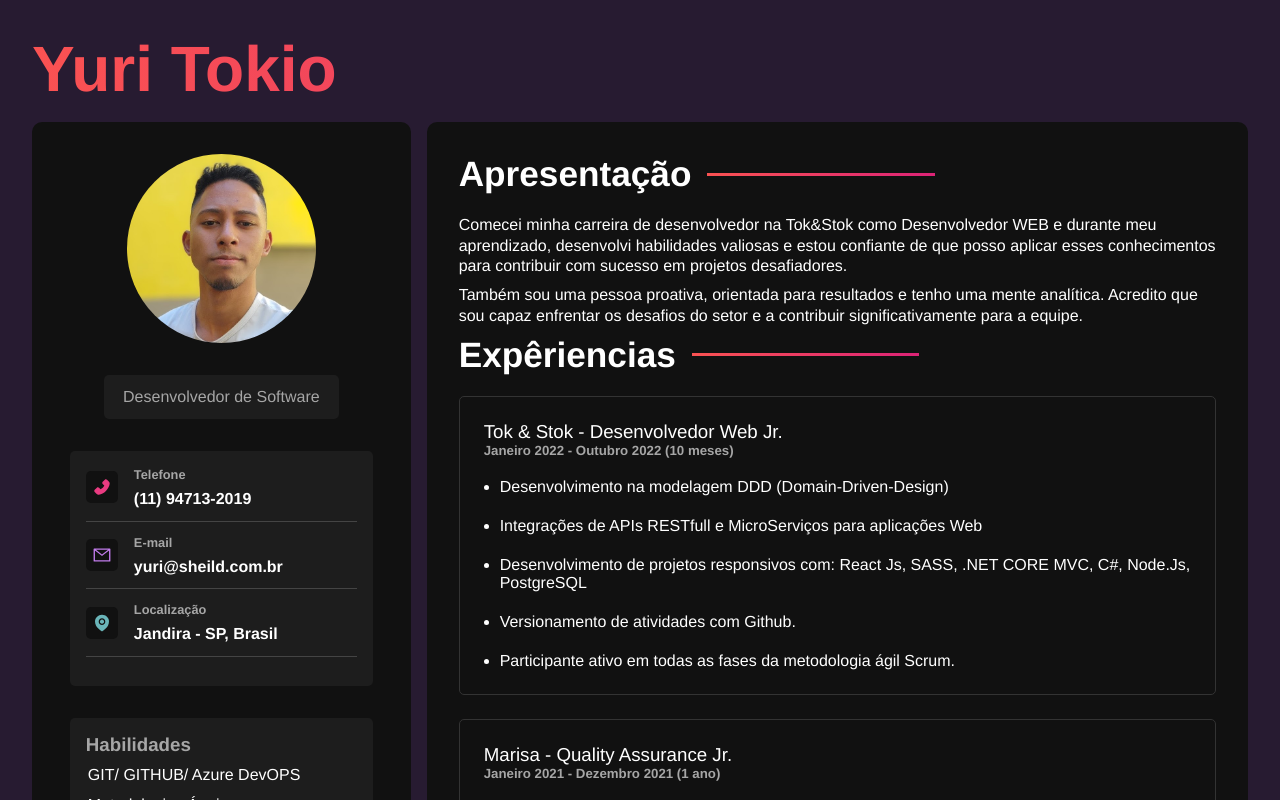
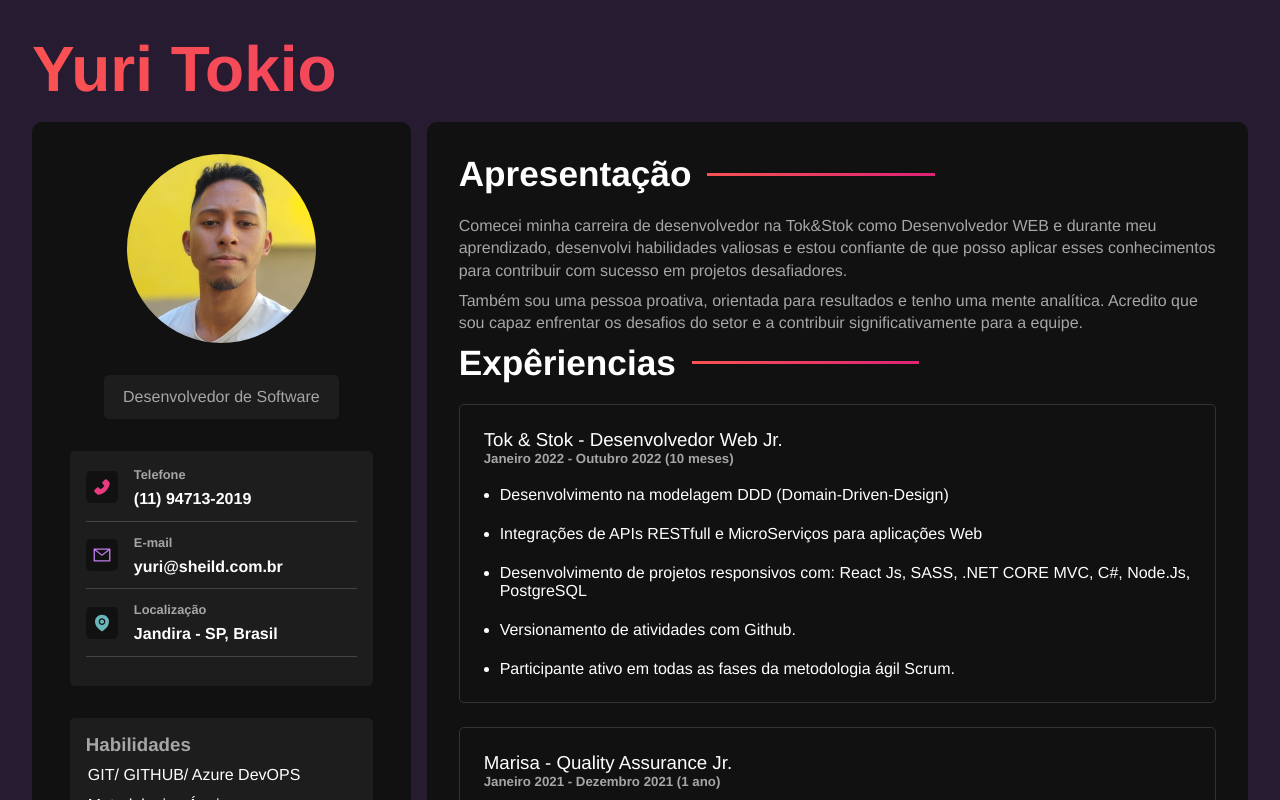
Before and after one commit to Yuri-Tokio/CV, a React (Vite) app: page / in a window 1280 px wide. Shown: the top 800 px of the page. Built offline with nearby package versions, Linux system fonts and the light colour scheme.

Commit message:
Update aboutcontainer.sass

```diff
--- a/src/styles/components/aboutcontainer.sass
+++ b/src/styles/components/aboutcontainer.sass
@@ -6,7 +6,7 @@
     .about
 
         p
-            color: variables.$text-color
+            color: variables.$text-color-secondary
             font-weight: 500
             margin-bottom: .5rem
-            line-height: 1.3
+            line-height: 1.4
```
